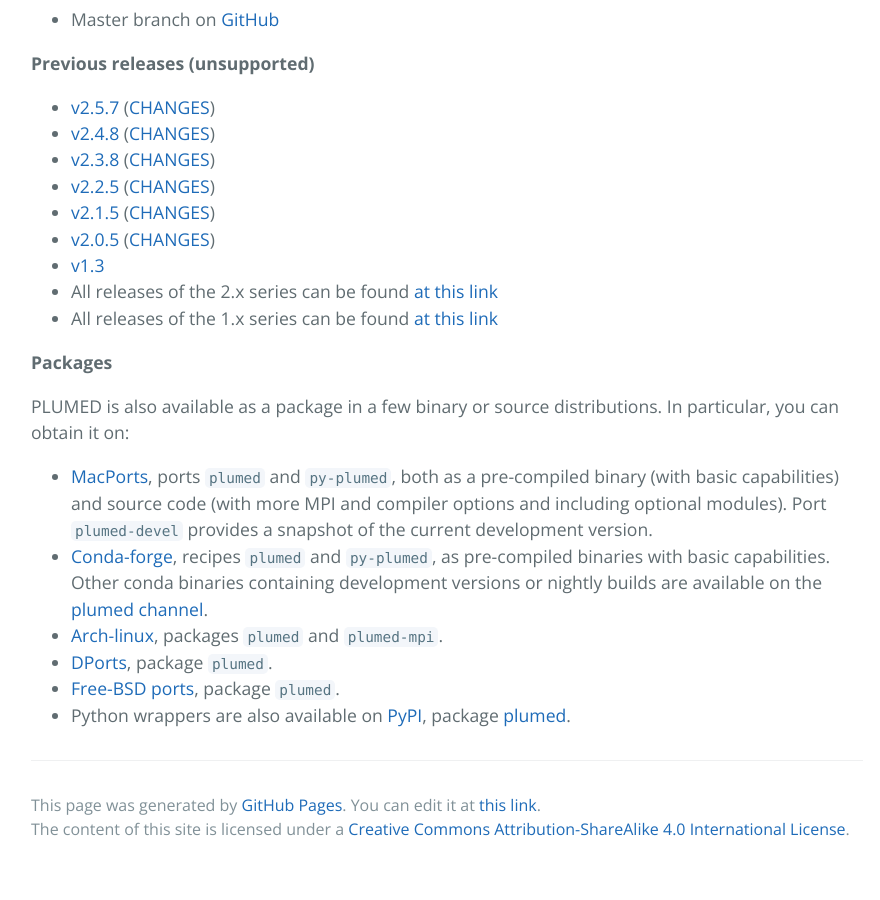
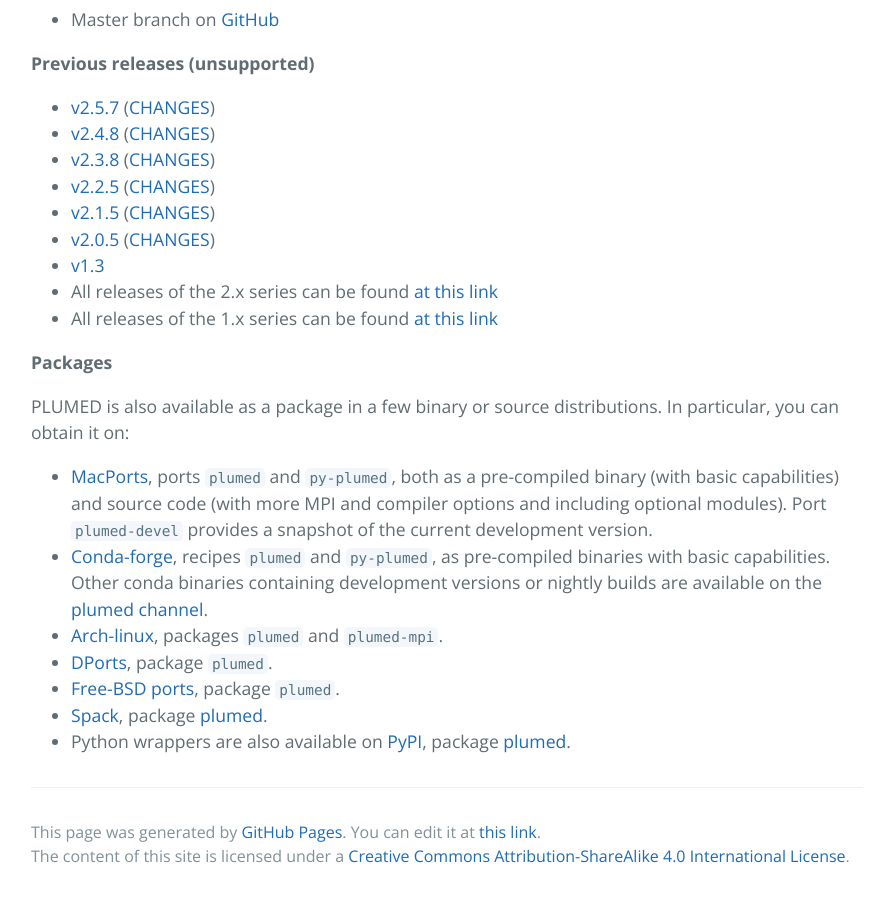
Before and after one commit to plumed/plumed.github.io, a Jekyll site: the page built from download.md, in a window 1280 px wide and 900 px high, scrolled down 846 px. Shown: the whole window, without its empty margins (193-1073 px from the left). Built offline with Jekyll 4.4.1, drawn with Linux system fonts in a browser that asks for light colours; our own code applies the rules of GitHub Pages for plain Markdown files; the repository's description, which GitHub fills in, is left out; before the commit the page ends 1719 px from its top, so only the background shows below that.

Commit message:
Update download.md
added spack

```diff
--- a/download.md
+++ b/download.md
@@ -26,4 +26,5 @@ In particular, you can obtain it on:
 * [Arch-linux](https://aur.archlinux.org/), packages `plumed` and `plumed-mpi`.
 * [DPorts](https://github.com/DragonFlyBSD/DPorts), package `plumed`.
 * [Free-BSD ports](https://www.freebsd.org/ports/), package `plumed`.
+* [Spack](https://spack.io/), package [plumed](https://spack.github.io/packages/package.html?name=plumed).
 * Python wrappers are also available on [PyPI](https://pypi.org/), package [plumed](https://pypi.org/project/plumed/).
```
